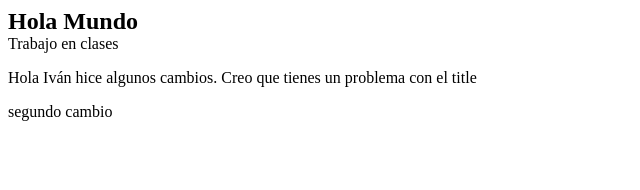
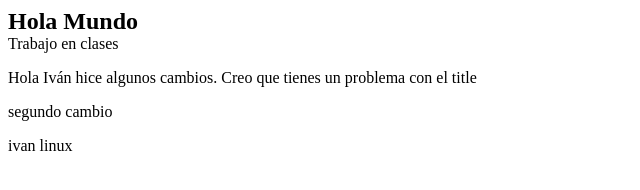
Before and after one commit to guiaivang/holamundo, a plain HTML site: page index.html in a window 1280 px wide. Shown: the full height of the page, 0-640 px from the left. Drawn offline with Linux system fonts and the light colour scheme.

Commit message:
modificado desde linux

```diff
--- a/index.html
+++ b/index.html
@@ -11,6 +11,7 @@
     <div>Trabajo en clases</div>
     <p>Hola Iván hice algunos cambios. Creo que tienes un problema con el title</p>
     <p>segundo cambio</p>
+    <p>ivan linux</p>
 
 </body>
 </html>
```
